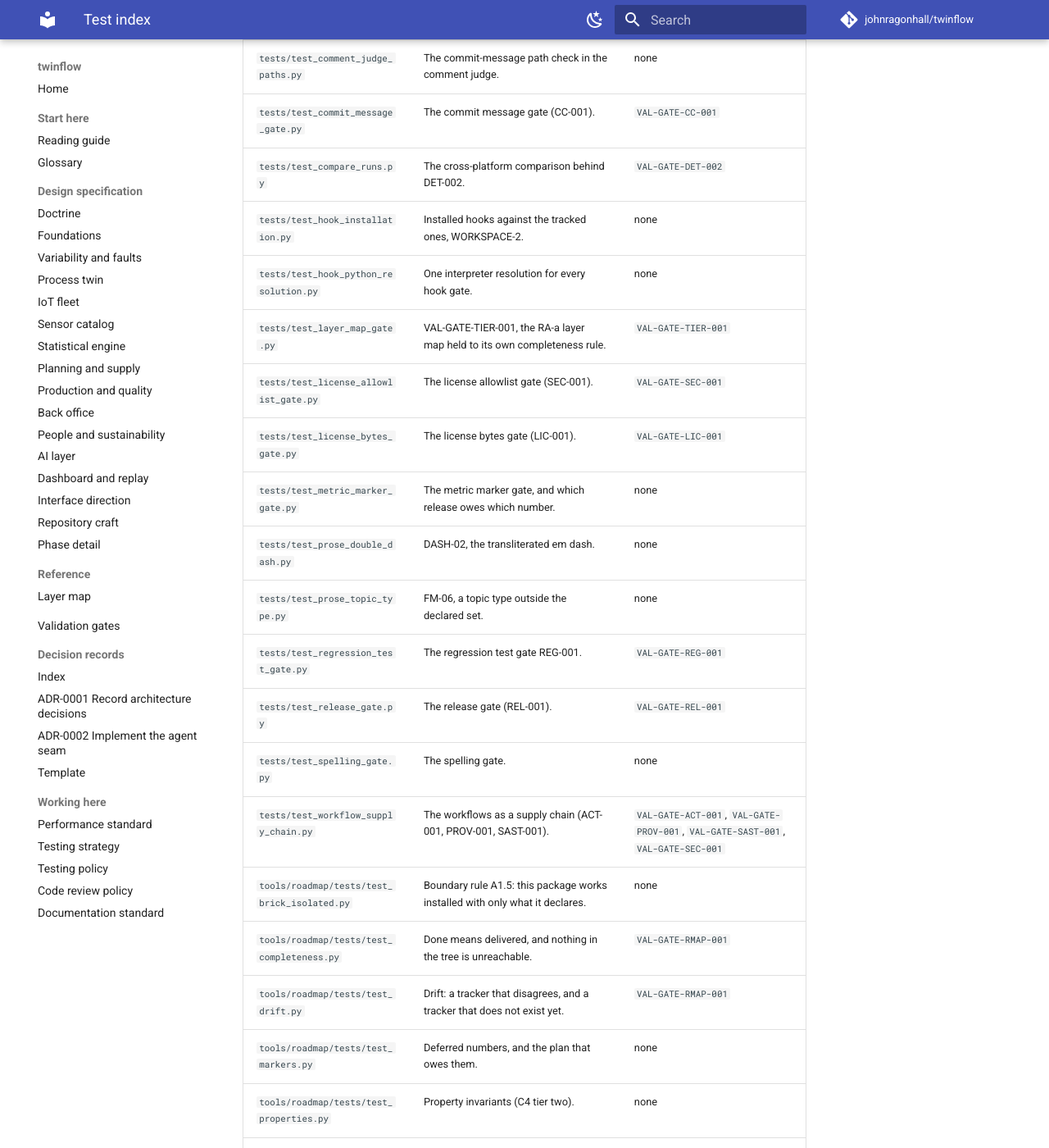
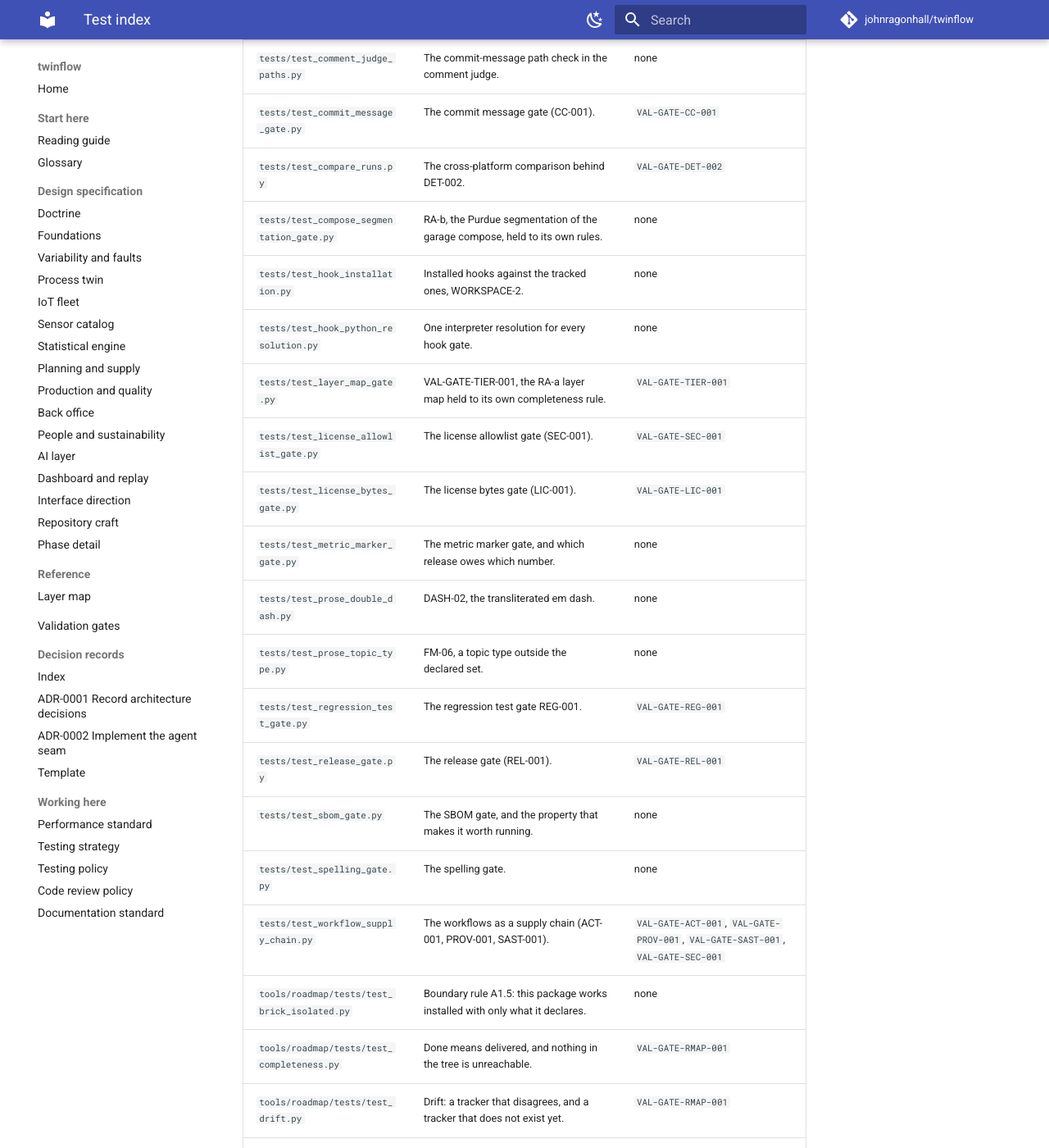
Before and after one commit to johnragonhall/twinflow, an MkDocs documentation site: the page built from docs/tests.md, in a window 1280 px wide and 1400 px high, scrolled down 5157 px. Shown: the whole window at 82% size. Built offline with MkDocs 1.6.1 and Material for MkDocs 9.7.7, drawn with Linux system fonts in a browser that asks for light colours; comment, search, counter and statistics services are not loaded; some of the changed text lies outside the part shown.

Commit message:
docs(tests): regenerate the index for the two new gate tests
DOCS
- `docs/tests.md` is generated from the tree, and the SBOM gate and the compose
  segmentation gate each bring a test file, so the counts and the gated list
  move with them.
- The changelog carries the broker listener entry. The post-commit hook writes
  that line, and it holds the index lock for the moment it takes, which the
  session sharing this checkout also wants.

```diff
--- a/docs/tests.md
+++ b/docs/tests.md
@@ -87,6 +87,7 @@ somebody adds a file, and nobody notices until they trust it.
 | `tests/test_comment_judge_paths.py`                             | The commit-message path check in the comment judge.                            | none                                                                             |
 | `tests/test_commit_message_gate.py`                             | The commit message gate (CC-001).                                              | `VAL-GATE-CC-001`                                                                |
 | `tests/test_compare_runs.py`                                    | The cross-platform comparison behind DET-002.                                  | `VAL-GATE-DET-002`                                                               |
+| `tests/test_compose_segmentation_gate.py`                       | RA-b, the Purdue segmentation of the garage compose, held to its own rules.    | none                                                                             |
 | `tests/test_hook_installation.py`                               | Installed hooks against the tracked ones, WORKSPACE-2.                         | none                                                                             |
 | `tests/test_hook_python_resolution.py`                          | One interpreter resolution for every hook gate.                                | none                                                                             |
 | `tests/test_layer_map_gate.py`                                  | VAL-GATE-TIER-001, the RA-a layer map held to its own completeness rule.       | `VAL-GATE-TIER-001`                                                              |
@@ -97,6 +98,7 @@ somebody adds a file, and nobody notices until they trust it.
 | `tests/test_prose_topic_type.py`                                | FM-06, a topic type outside the declared set.                                  | none                                                                             |
 | `tests/test_regression_test_gate.py`                            | The regression test gate REG-001.                                              | `VAL-GATE-REG-001`                                                               |
 | `tests/test_release_gate.py`                                    | The release gate (REL-001).                                                    | `VAL-GATE-REL-001`                                                               |
+| `tests/test_sbom_gate.py`                                       | The SBOM gate, and the property that makes it worth running.                   | none                                                                             |
 | `tests/test_spelling_gate.py`                                   | The spelling gate.                                                             | none                                                                             |
 | `tests/test_workflow_supply_chain.py`                           | The workflows as a supply chain (ACT-001, PROV-001, SAST-001).                 | `VAL-GATE-ACT-001`, `VAL-GATE-PROV-001`, `VAL-GATE-SAST-001`, `VAL-GATE-SEC-001` |
 | `tools/roadmap/tests/test_brick_isolated.py`                    | Boundary rule A1.5: this package works installed with only what it declares.   | none                                                                             |
```
Also changed, not shown: other parts of docs/tests.md (+1 -1 lines), CHANGELOG.md (+1 -0 lines).
